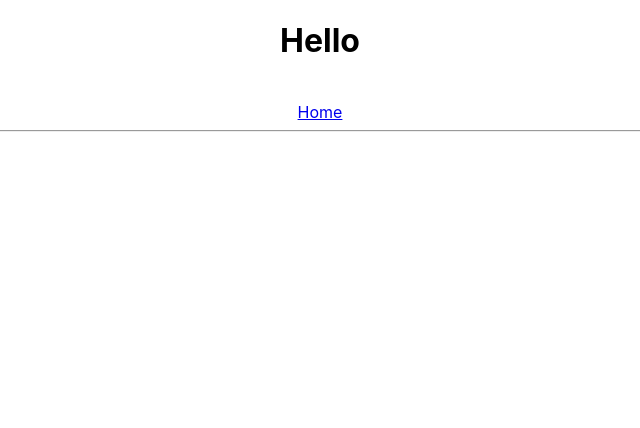
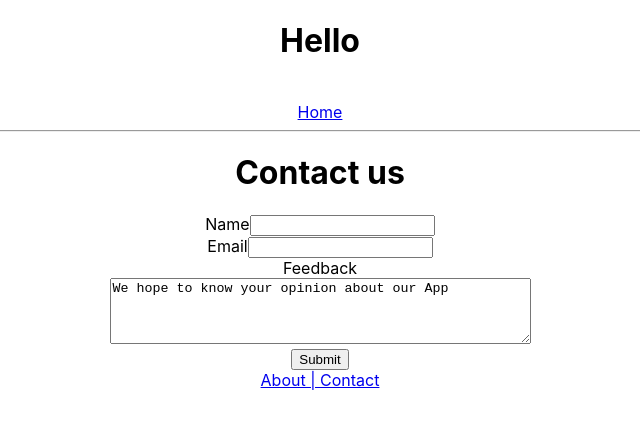
Before and after one commit to debug-entity/project-3, a React (Create React App) app: page /#/contact in a window 1280 px wide. Shown: the top 428 px of the page, without its empty margins (320-960 px from the left). Built offline with nearby package versions, Linux system fonts and the light colour scheme.

Commit message:
Fixing bugs

```diff
--- /dev/null
+++ b/src/About.js
@@ -0,0 +1,14 @@
+import React from 'react';
+
+
+const About = () => (
+    <div>
+        <h1>About ONASA</h1>
+        <h2>"feelings can't be ignored, no matter how unjust or ungrateful they seem" </h2>
+        <p>ONASA is a speical application dedicated to analysing text and displaying how peopel feel.</p>
+        <p>This process is accomplished by simply asking how poeple feel and storing the input.</p>
+        <p>The graph is a reflection of how people who visited the application feel. it demonstrate their mood and emotion in that particular moment. </p>
+    </div>
+)
+
+export default About;
--- a/src/App.js
+++ b/src/App.js
@@ -5,6 +5,9 @@ import Header from './Nav'
 import Home from './Home'
 import {Route} from 'react-router-dom'
 import './App.css';
+import About from './About'
+import Footer from './Footer';
+
 
 class App extends Component {
   render(){
@@ -13,11 +16,14 @@ class App extends Component {
       <div className="App">
 
         {/* Routes */}
-      <Route path="/" component={Header}/>
+      <Route  path="/" component={Header}/>
       <Route  path="/main" component={Main}/>
-      <Route exact path="/home" component={Home}/>
+      <Route path="/home" component={Home}/>
+      {/* <Link to="/main">Start</Link><br /> */}
+      {/* {<Route path="/about" component={About} />
+      <Link to="/about">About</Link> <br />  */}
 
-
+        <Footer />
 
 
       </div>
--- /dev/null
+++ b/src/Contact.js
@@ -0,0 +1,28 @@
+import React from "react";
+
+const Contact =()=>(
+
+      <div className="contact">
+        <form className="feedback">
+          <h1>Contact us </h1>
+          <label>Name</label>
+          <input />
+          <br />
+          <label>Email</label>
+          <input type="email" name="emailaddress" />
+          <br />
+          <label>Feedback</label>
+          <br />
+          <textarea rows="4" cols="50">
+            We hope to know your opinion about our App
+          </textarea>
+          <br />
+
+          <input type="submit" />
+        </form>
+
+      </div>
+
+
+)
+export default Contact;
--- /dev/null
+++ b/src/Footer.js
@@ -0,0 +1,22 @@
+import React, { Component } from "react";
+import { Link, Route } from "react-router-dom";
+import About from "./About";
+import Contact from './Contact'
+
+class Footer extends Component {
+  render() {
+    return (
+      <div>
+        <Route path="/about" component={About} />
+        <Route path="/contact" component={Contact} />
+
+        <Link to="/about">About | </Link>
+        <Link to="/contact"> Contact</Link>
+
+
+      </div>
+    );
+  }
+}
+
+export default Footer;
--- a/src/Main.js
+++ b/src/Main.js
@@ -1,5 +1,6 @@
 import React, { Component } from "react";
 import { textanalysis } from "./api";
+import About from './About'
 
 class Main extends Component {
 
```
